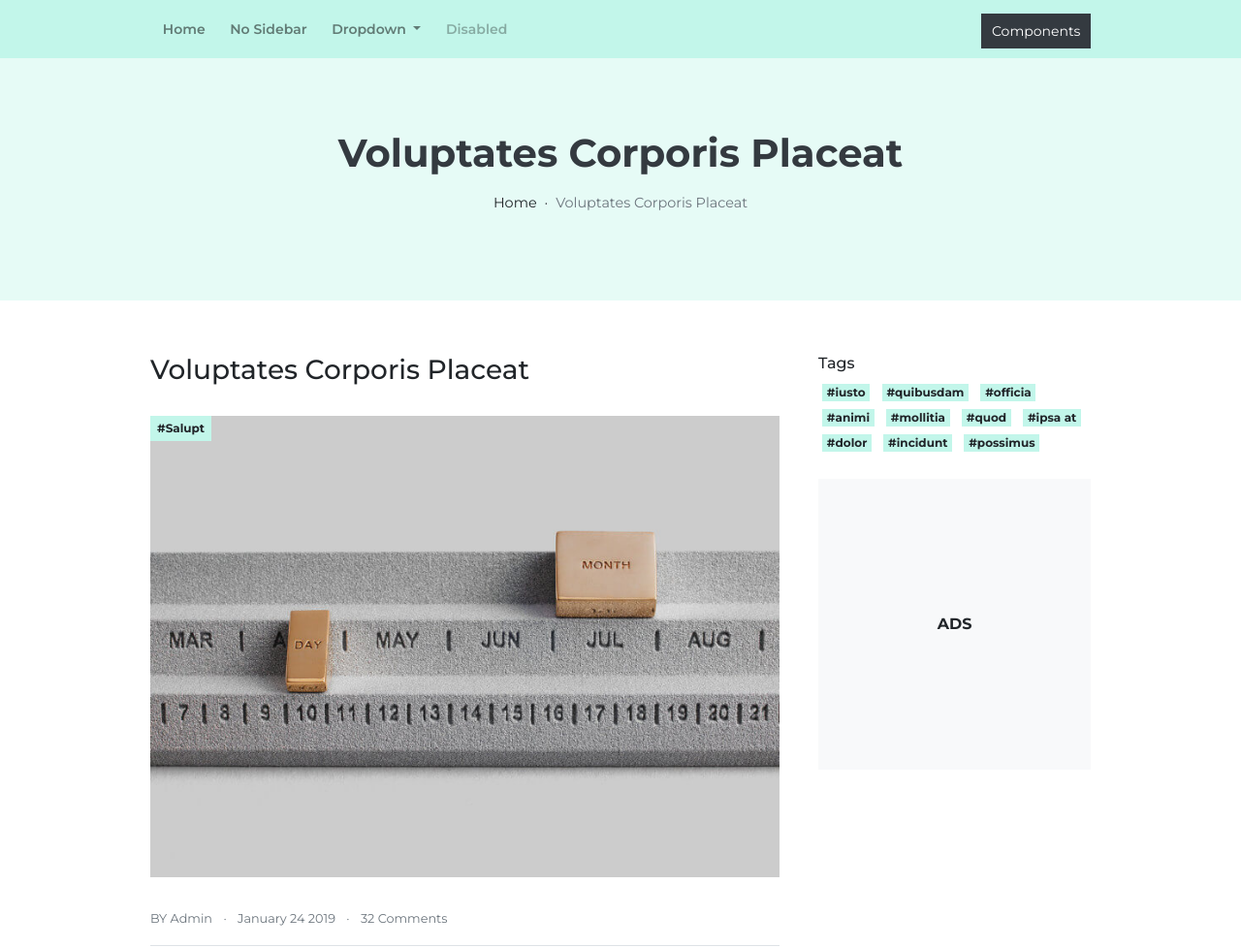
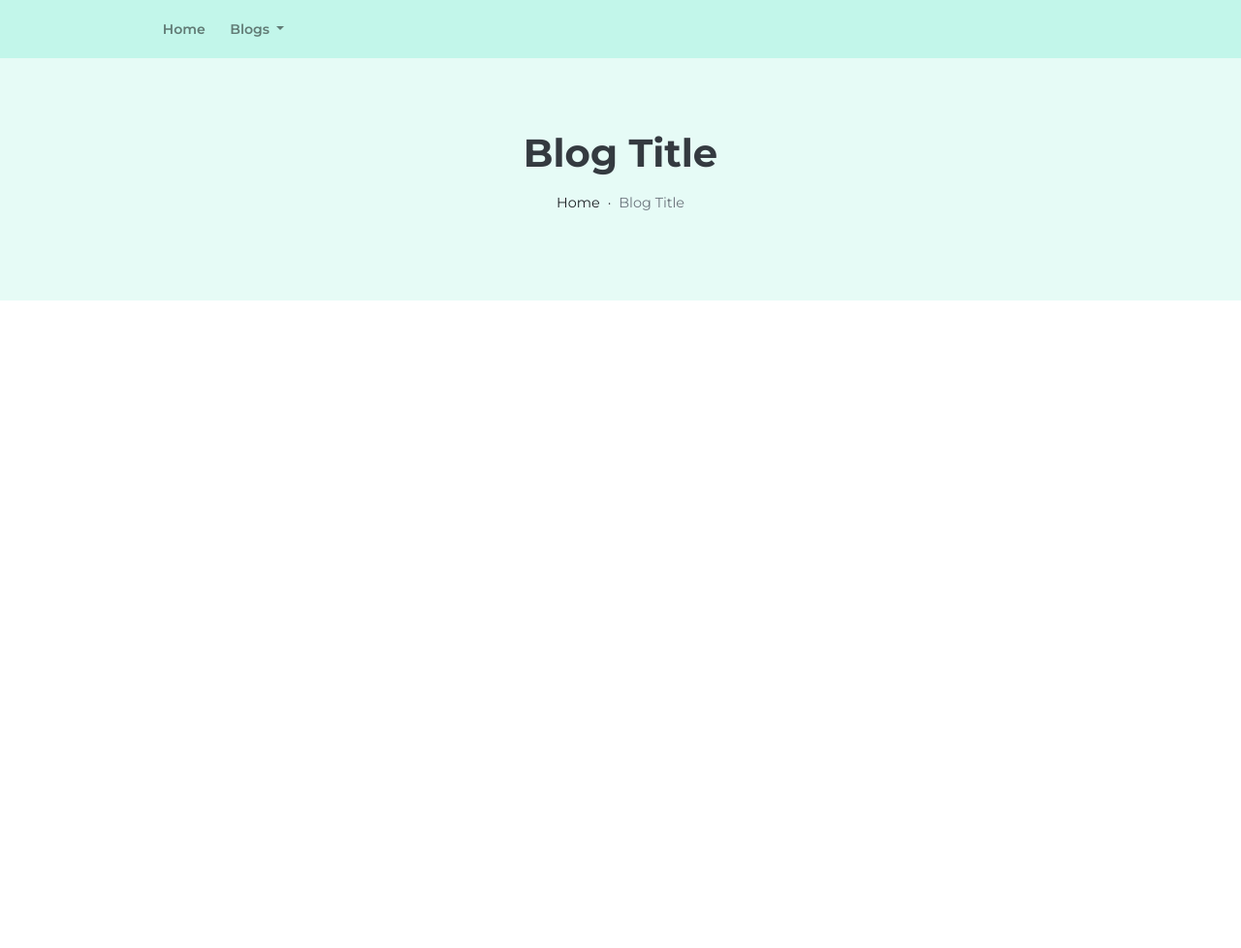
Before and after one commit to subhamkapoor360/subhamkapoor360.github.io, a website: page docs/single-post.html in a window 1280 px wide. Shown: the top 978 px of the page at 97% size. After the commit the page ends 800 px from the top, so only its background shows below. Drawn offline with Linux system fonts and the light colour scheme.

Commit message:
clean up

```diff
--- a/docs/single-post.html
+++ b/docs/single-post.html
@@ -20,31 +20,28 @@
                 <span class="navbar-toggler-icon"></span>
             </button>
             <div class="collapse navbar-collapse" id="navbarSupportedContent">
-                <ul class="navbar-nav">
+                 <ul class="navbar-nav">
                     <li class="nav-item">
                         <a class="nav-link" href="index.html">Home</a>
                     </li>
-                    <li class="nav-item">
-                        <a class="nav-link" href="no-sidebar.html">No Sidebar</a>
-                    </li>
                     <li class="nav-item dropdown">
                         <a class="nav-link dropdown-toggle" href="#" id="navbarDropdown" role="button" data-toggle="dropdown" aria-haspopup="true" aria-expanded="false">
-                            Dropdown
+                            Blogs
                         </a>
                         <div class="dropdown-menu" aria-labelledby="navbarDropdown">
-                            <a class="dropdown-item" href="#">Action</a>
-                            <a class="dropdown-item" href="#">Another action</a>
+                            <a class="dropdown-item" href="#">Stock Market</a>
+                            <a class="dropdown-item" href="#">Tech</a>
                             <div class="dropdown-divider"></div>
-                            <a class="dropdown-item" href="#">Something else here</a>
+                            <a class="dropdown-item" href="#">Fun</a>
                         </div>
                     </li>
-                    <li class="nav-item">
+<!--                     <li class="nav-item">
                         <a class="nav-link disabled" href="#">Disabled</a>
-                    </li>
+                    </li> -->
                 </ul>
                 <div class="navbar-nav ml-auto">
-                    <li class="nav-item">
-                        <a href="components.html" class="ml-4 btn btn-dark mt-1 btn-sm">Components</a>
+       <!--              <li class="nav-item">
+                        <a href="components.html" class="ml-4 btn btn-dark mt-1 btn-sm">Components</a> -->
                     </li>
                 </div>
             </div>
@@ -54,20 +51,20 @@
 
     <!-- Page Header -->
     <header class="page-header page-header-mini">
-        <h1 class="title">Voluptates Corporis Placeat</h1>
+        <h1 class="title">Blog Title</h1>
         <ol class="breadcrumb pb-0">
             <li class="breadcrumb-item"><a href="index.html">Home</a></li>
-            <li class="breadcrumb-item active" aria-current="page">Voluptates Corporis Placeat</li>
+            <li class="breadcrumb-item active" aria-current="page">Blog Title</li>
         </ol>
     </header>
     <!-- End Of Page Header -->
 
-    <section class="container">
+   <!--  <section class="container">
         <div class="page-container">
             <div class="page-content">
                 <div class="card">
                     <div class="card-header pt-0">
-                        <h3 class="card-title mb-4">Voluptates Corporis Placeat</h3>
+                        <h3 class="card-title mb-4">Blog Title</h3>
                         <div class="blog-media mb-4">
                             <img src="assets/imgs/blog-6.jpg" alt="" class="w-100">
                             <a href="#" class="badge badge-primary">#Salupt</a>
@@ -207,8 +204,7 @@
                     </div>
                 </div>
             </div>
-            <!-- Sidebar -->
-            <div class="page-sidebar">
+          <div class="page-sidebar">
                 <h6 class=" ">Tags</h6>
                 <a href="javascript:void(0)" class="badge badge-primary m-1">#iusto</a>
                 <a href="javascript:void(0)" class="badge badge-primary m-1">#quibusdam</a>
@@ -226,8 +222,8 @@
                 </div>
             </div>
         </div>
-    </section>
-
+    </section> -->
+<!--
     <div class="instagram-wrapper mt-5">
         <div class="ig-id">
             <a href="javascript:void(0)">Follow @joe_mitchell On Instagram</a>
@@ -298,7 +294,7 @@
                 </span>
             </div>
         </a>
-    </div>
+    </div> -->
 
     <!-- Page Footer -->
     <footer class="page-footer">
```
Also changed, not shown: docs/index.html (+6 -6 lines), 1 other file.
